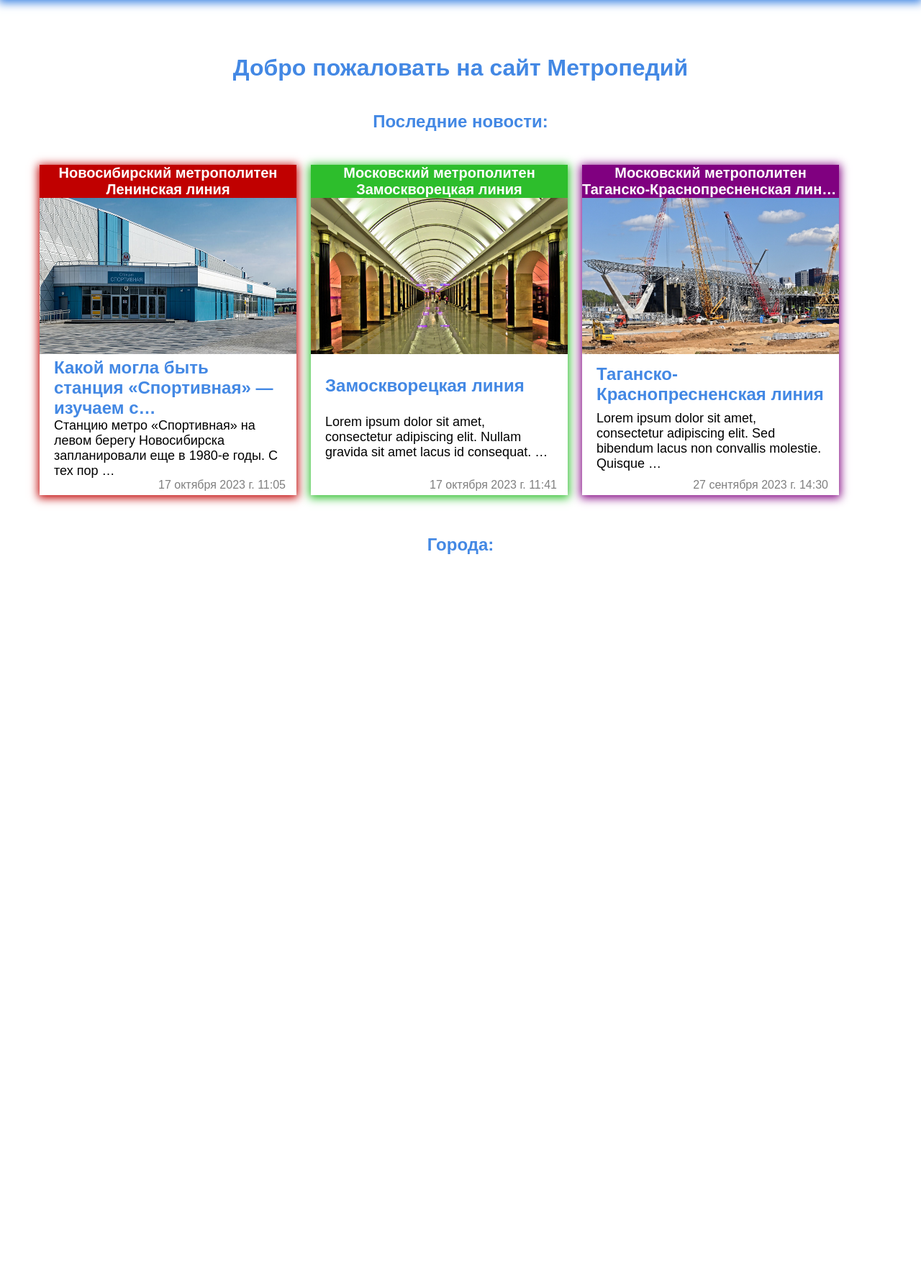
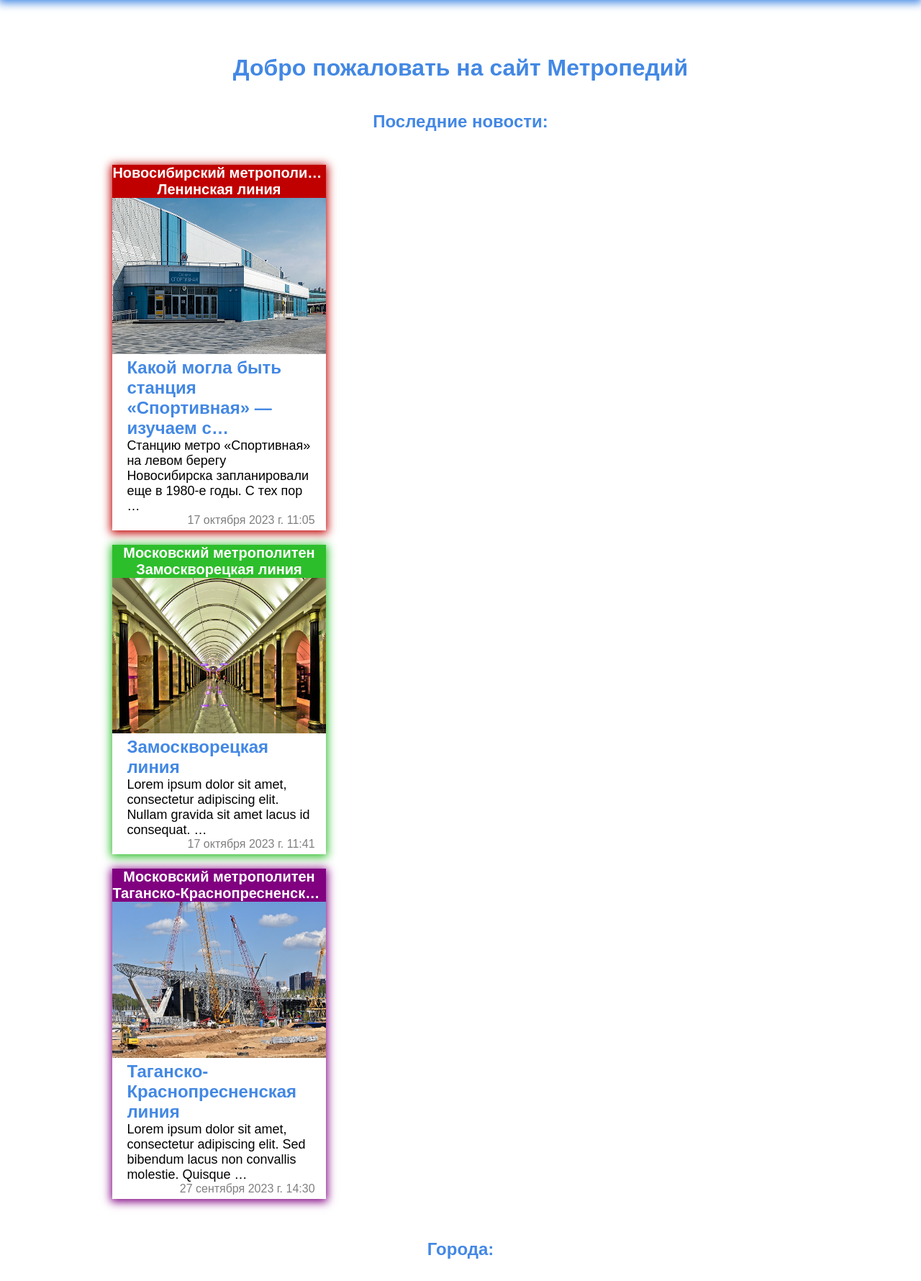
Before and after one commit to VoronPz19/Metropedia, a Django app: page / in a window 1280 px wide. Shown: the part 63-1843 px from the top of the page at 72% size. Before the commit the page ends 833 px from the top, so only its background shows below. Run offline with Django 4.2, Linux system fonts and the light colour scheme; data comes from the database, SQL or seed files in the repository; some libraries are stand-ins or nearby versions.

Commit message:
changed the page layout

```diff
--- a/main_page/templates/main_page/index.html
+++ b/main_page/templates/main_page/index.html
@@ -9,9 +9,9 @@
         <section class="post_sect">
             <h2>Последние новости:</h2>
             {% if posts %}
-            <ul class="post_list">
-                {% for p in posts|slice:"3" %}
-                <li class="element mw-wrap" style="box-shadow: 0px 2px 12px 2px {{ p.line.color }};">
+            <ul class="post_main_list post_main_list_scroll">
+                {% for p in posts|slice:"5" %}
+                <li class="element minw-330" style="box-shadow: 0px 2px 12px 2px {{ p.line.color }};">
                     <div class="cat_post" id="fixed_container" style="background: {{ p.line.color }}">
                         <a href="{{ p.line.city.get_absolute_url }}">
                             <span style="color: {{ p.line.color_text }};">{{ p.line.city.title }}</span>
```
